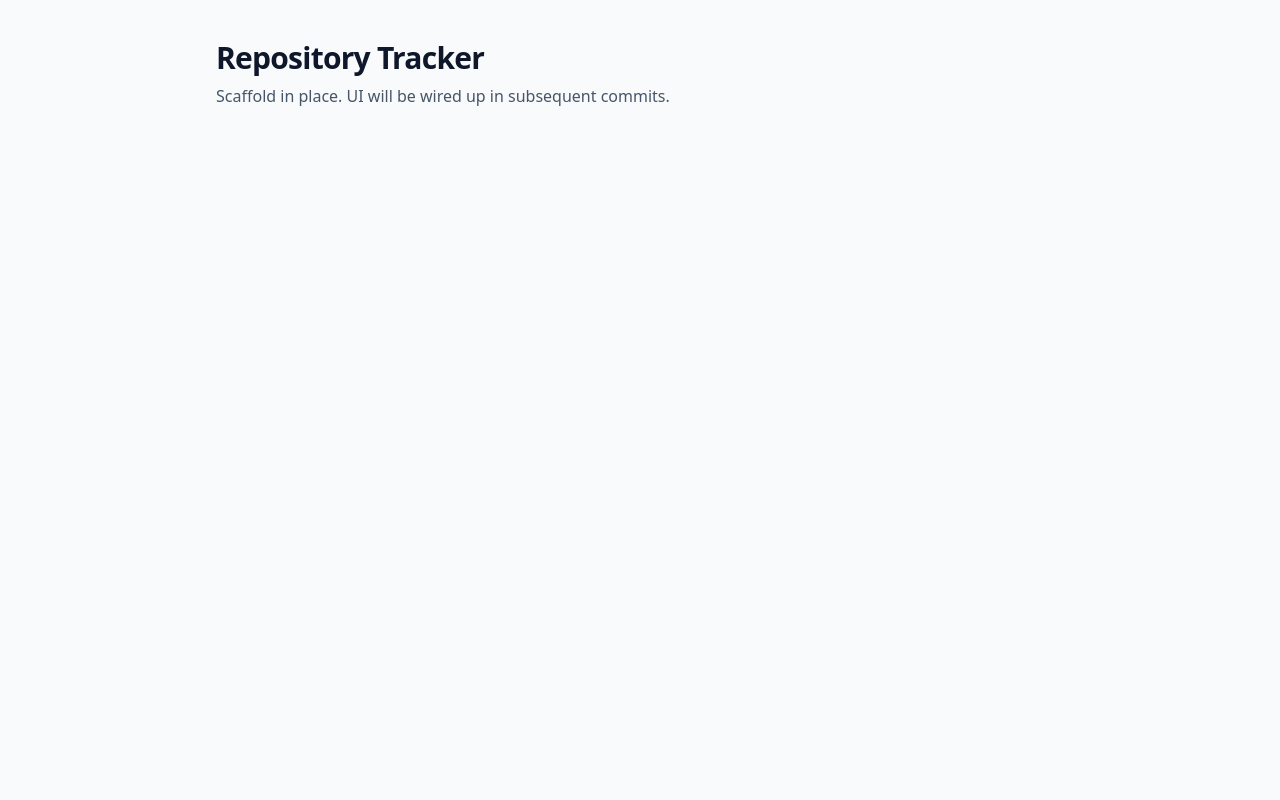
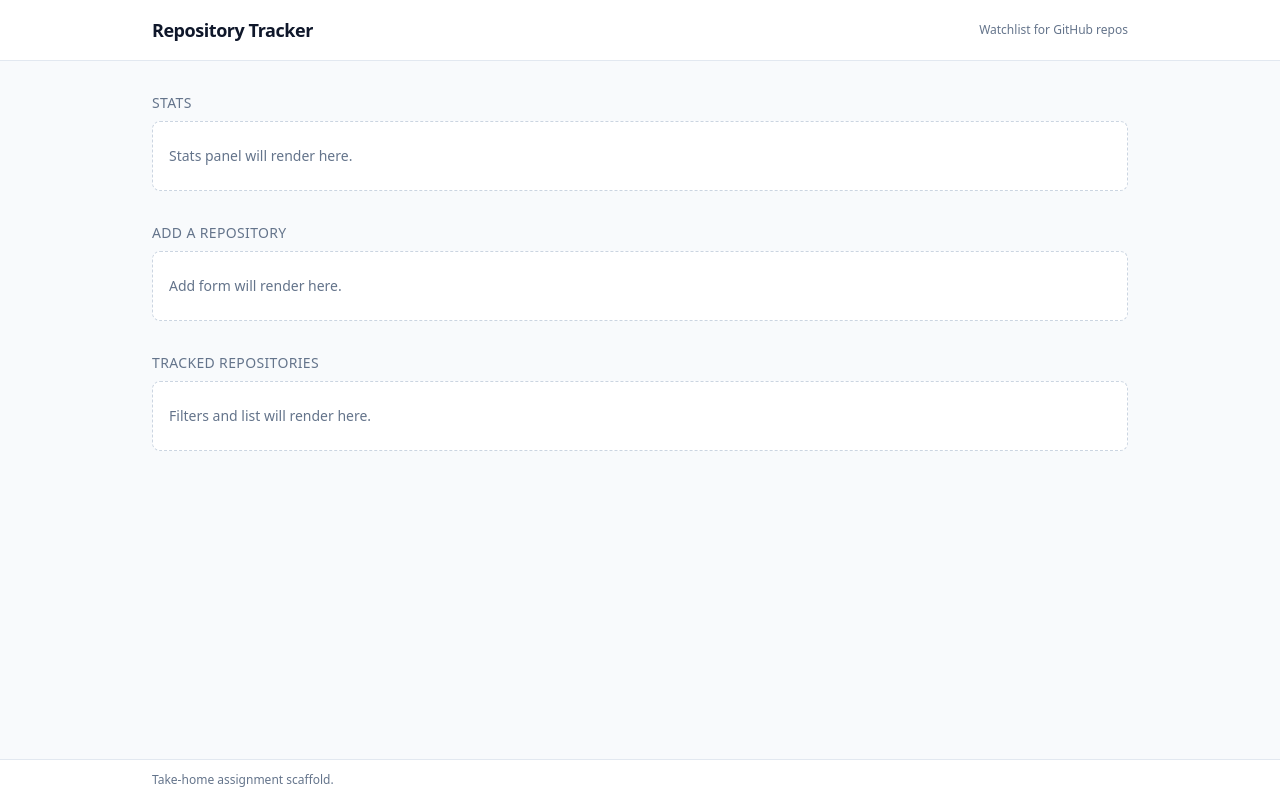
Before and after one commit to ilyasmert/github-repository-tracker-app, a Next.js app in the folder frontend/: page / in a window 1280 px wide. Built offline with nearby package versions, Linux system fonts and the light colour scheme.

Commit message:
feat(frontend): typed api client, react-query hooks, page shell

```diff
--- a/frontend/app/layout.tsx
+++ b/frontend/app/layout.tsx
@@ -1,5 +1,6 @@
 import type { Metadata } from "next";
 import { Providers } from "./providers";
+// @ts-expect-error - Next.js handles global CSS imports here.
 import "./globals.css";
 
 export const metadata: Metadata = {
@@ -15,7 +16,28 @@ export default function RootLayout({
   return (
     <html lang="en">
       <body className="min-h-screen bg-slate-50 text-slate-900 antialiased">
-        <Providers>{children}</Providers>
+        <Providers>
+          <div className="flex min-h-screen flex-col">
+            <header className="border-b border-slate-200 bg-white">
+              <div className="mx-auto flex max-w-5xl items-center justify-between px-6 py-4">
+                <span className="text-lg font-semibold tracking-tight">
+                  Repository Tracker
+                </span>
+                <span className="text-xs text-slate-500">
+                  Watchlist for GitHub repos
+                </span>
+              </div>
+            </header>
+            <main className="mx-auto w-full max-w-5xl flex-1 px-6 py-8">
+              {children}
+            </main>
+            <footer className="border-t border-slate-200 bg-white">
+              <div className="mx-auto max-w-5xl px-6 py-3 text-xs text-slate-500">
+                Take-home assignment scaffold.
+              </div>
+            </footer>
+          </div>
+        </Providers>
       </body>
     </html>
   );
--- a/frontend/app/page.tsx
+++ b/frontend/app/page.tsx
@@ -1,12 +1,41 @@
 export default function HomePage() {
   return (
-    <main className="mx-auto max-w-4xl px-6 py-10">
-      <h1 className="text-3xl font-semibold tracking-tight">
-        Repository Tracker
-      </h1>
-      <p className="mt-2 text-slate-600">
-        Scaffold in place. UI will be wired up in subsequent commits.
-      </p>
-    </main>
+    <div className="space-y-8">
+      <section aria-labelledby="stats-heading">
+        <h2
+          id="stats-heading"
+          className="text-sm font-medium uppercase tracking-wide text-slate-500"
+        >
+          Stats
+        </h2>
+        <div className="mt-2 rounded-lg border border-dashed border-slate-300 bg-white px-4 py-6 text-sm text-slate-500">
+          Stats panel will render here.
+        </div>
+      </section>
+
+      <section aria-labelledby="add-heading">
+        <h2
+          id="add-heading"
+          className="text-sm font-medium uppercase tracking-wide text-slate-500"
+        >
+          Add a repository
+        </h2>
+        <div className="mt-2 rounded-lg border border-dashed border-slate-300 bg-white px-4 py-6 text-sm text-slate-500">
+          Add form will render here.
+        </div>
+      </section>
+
+      <section aria-labelledby="list-heading">
+        <h2
+          id="list-heading"
+          className="text-sm font-medium uppercase tracking-wide text-slate-500"
+        >
+          Tracked repositories
+        </h2>
+        <div className="mt-2 rounded-lg border border-dashed border-slate-300 bg-white px-4 py-6 text-sm text-slate-500">
+          Filters and list will render here.
+        </div>
+      </section>
+    </div>
   );
 }
--- a/frontend/lib/api/types.ts
+++ b/frontend/lib/api/types.ts
@@ -3,9 +3,9 @@ export type TrackedRepo = {
   owner: string;
   name: string;
   full_name: string;
-  description: string | null;
+  description: string;
   stars: number;
-  language: string | null;
+  language: string;
   html_url: string;
   notes: string;
   fetched_at: string;
```
Also changed, not shown: frontend/lib/api/repos.ts (added, +53 -0 lines), frontend/lib/hooks/queryKeys.ts (added, +7 -0 lines), frontend/lib/hooks/useCreateRepo.ts (added, +19 -0 lines), frontend/lib/hooks/useDeleteRepo.ts (added, +19 -0 lines), frontend/lib/hooks/useRefreshRepo.ts (added, +20 -0 lines), frontend/lib/hooks/useRepos.ts (added, +15 -0 lines), frontend/lib/hooks/useStats.ts (added, +15 -0 lines), frontend/lib/hooks/useUpdateNotes.ts (added, +71 -0 lines).
